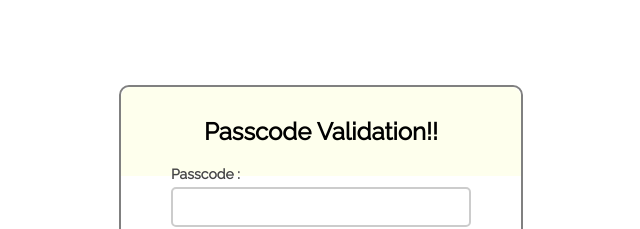
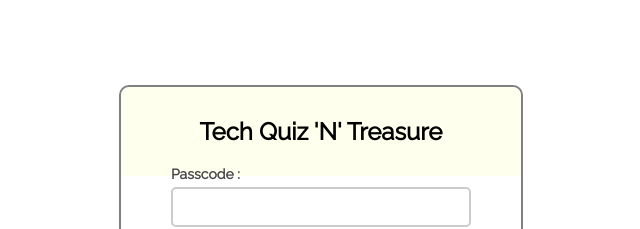
Before and after one commit to Spoorti-Kotrashetti/techquiz, a plain HTML site: page index.html in a window 1280 px wide. Shown: the top 229 px of the page, without its empty margins (71-711 px from the left). Drawn offline with Linux system fonts and the light colour scheme.

Commit message:
Update index.html

```diff
--- a/index.html
+++ b/index.html
@@ -9,7 +9,7 @@
 <body>
 <div class="container">
 <div class="main">
-<h2>Passcode Validation!!</h2>
+<h2>Tech Quiz 'N' Treasure</h2>
 <form id="form_id" method="post" name="myform">
 <!-- <label>User Name :</label>
 <input type="text" name="username" id="username"/> -->
```
